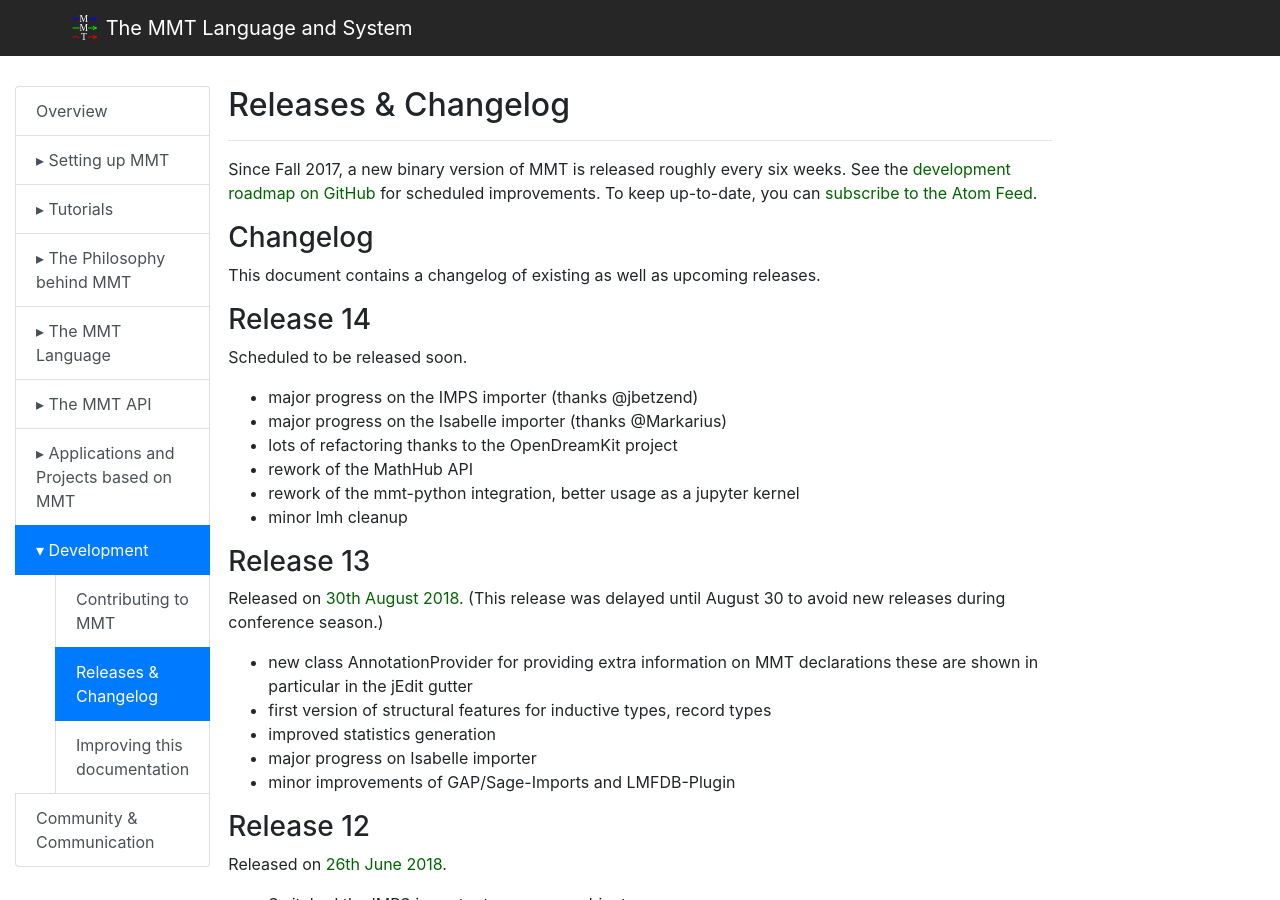
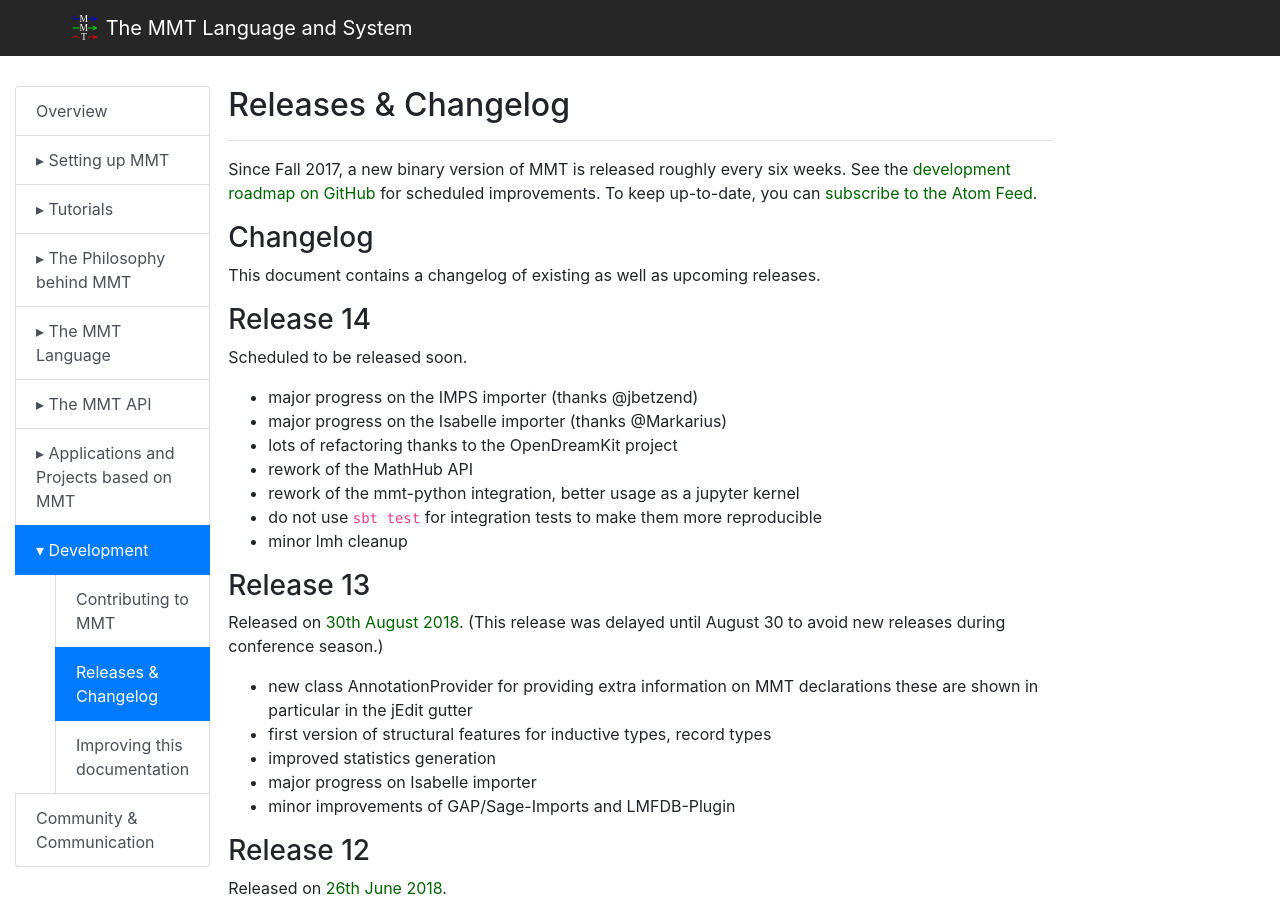
Before and after one commit to UniFormal/uniformal.github.io, a Jekyll site: the page built from doc/development/releases.md, in a window 1280 px wide and 900 px high. Built offline with Jekyll 4.4.1, drawn with Linux system fonts in a browser that asks for light colours.

Commit message:
Update releases.md

```diff
--- a/doc/development/releases.md
+++ b/doc/development/releases.md
@@ -20,6 +20,7 @@
 - lots of refactoring thanks to the OpenDreamKit project
 - rework of the MathHub API
 - rework of the mmt-python integration, better usage as a jupyter kernel
+- do not use `sbt test` for integration tests to make them more reproducible
 - minor lmh cleanup
 
 ### Release 13
```
